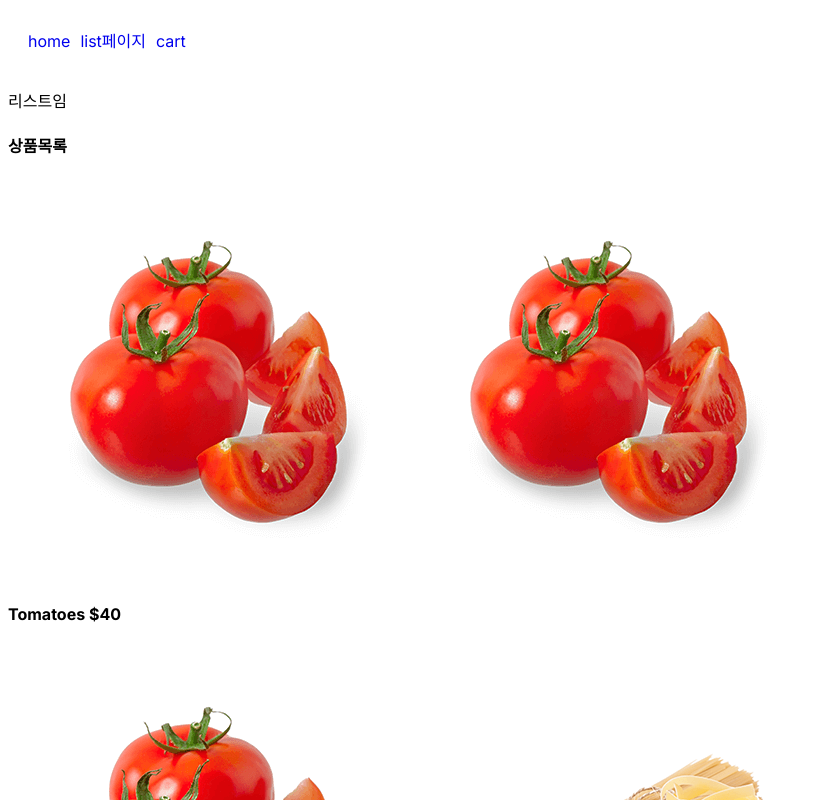
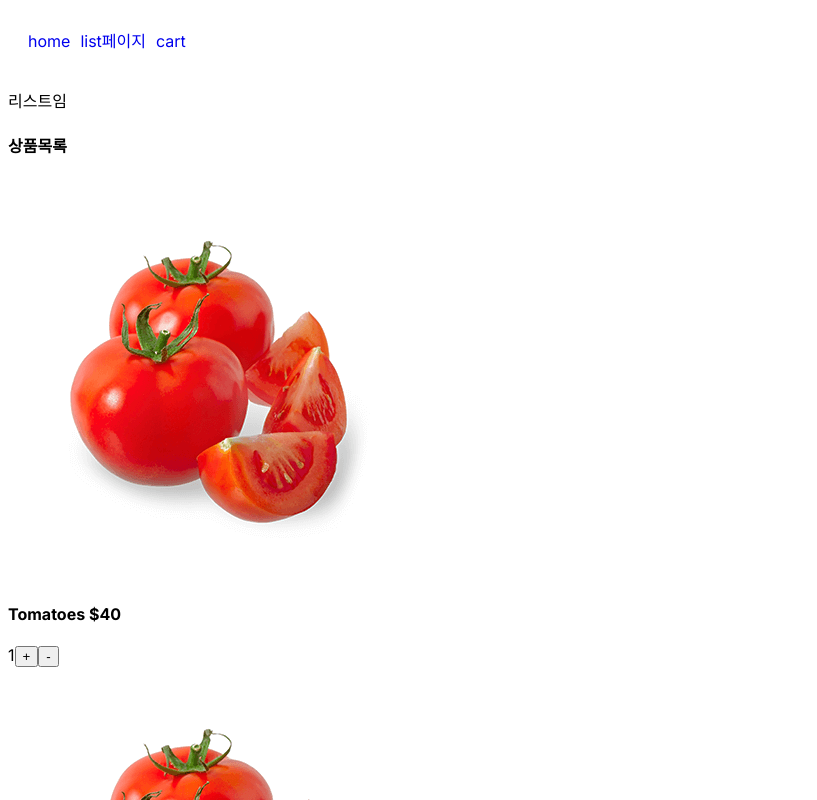
Before and after one commit to DongJae-Go-FE/next_js, a Next.js app: page /list in a window 1280 px wide. Shown: the top 800 px of the page, without its empty margins (0-817 px from the left). Built offline with nearby package versions, Linux system fonts and the light colour scheme.

Commit message:
업데이트

```diff
--- a/app/list/page.tsx
+++ b/app/list/page.tsx
@@ -1,9 +1,20 @@
+"use client";
+
 import Image from "next/image";
-import Food01 from "@/public/food0.png"
+import Food01 from "@/public/food0.png";
+import { useState } from "react";
 
 let 상품 = ["Tomatoes", "Pasta", "Coconut"];
 
 export default function List() {
+  const [counter, setCounter] = useState(
+    상품.map(() => {
+      return 1;
+    })
+  );
+
+  console.log(counter);
+
   return (
     <div>
       <p>리스트임</p>
@@ -13,8 +24,28 @@ export default function List() {
           return (
             <div className="food" key={item}>
               <Image src={Food01} alt="토미토" />
-              <img src={`/food${i}.png`} alt="토미토" />
               <h4>{상품[i]} $40</h4>
+              <span>{counter[i]}</span>
+              <button
+                onClick={() => {
+                  let arr = [...counter];
+                  arr[i]++;
+                  setCounter(arr);
+                  console.log(counter);
+                }}
+              >
+                +
+              </button>
+              <button
+                onClick={() => {
+                  let arr = [...counter];
+                  arr[i]--;
+                  setCounter(arr);
+                  console.log(counter);
+                }}
+              >
+                -
+              </button>
             </div>
           );
         })}
```
